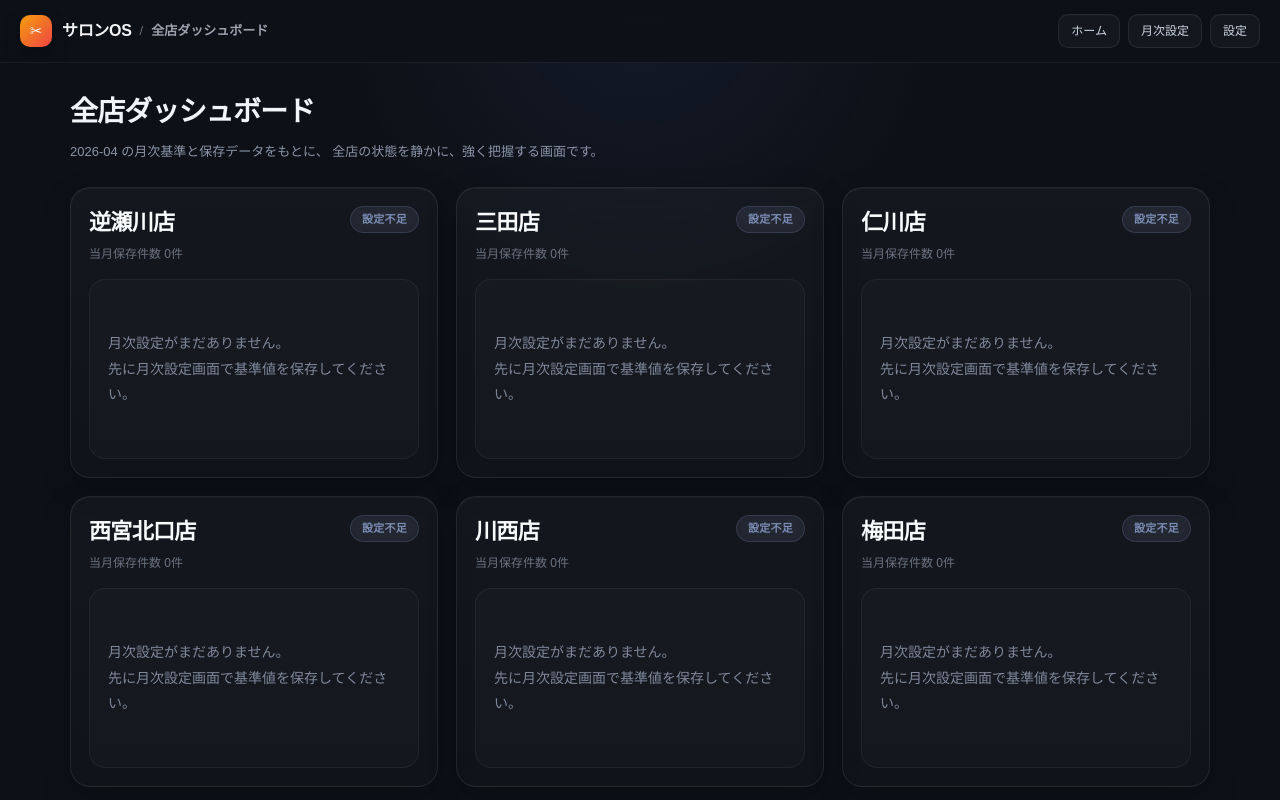
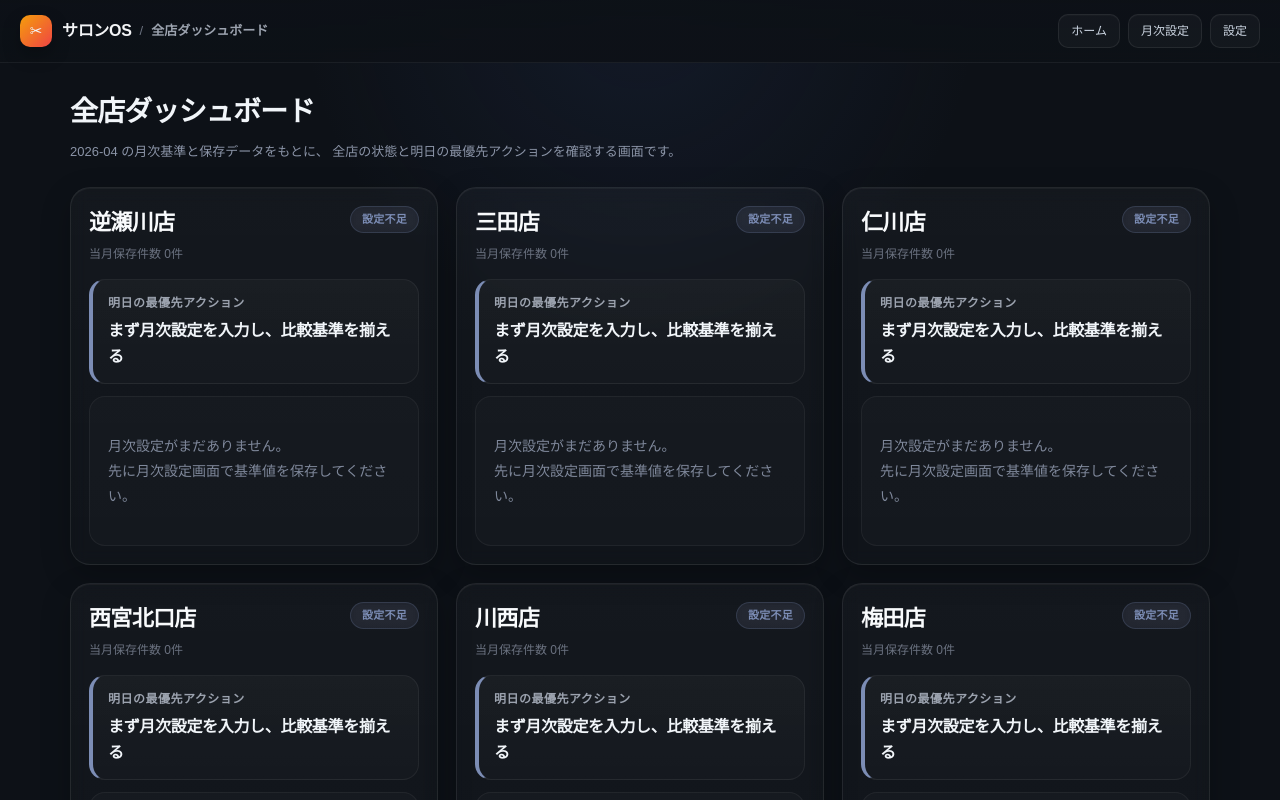
Before and after one commit to koichi050791-afk/salon-app, a Next.js app: page /dashboard in a window 1280 px wide. Shown: the top 800 px of the page. Built offline with nearby package versions, Linux system fonts and the light colour scheme.

Commit message:
add next action guidance to dashboard

```diff
--- a/app/dashboard/page.tsx
+++ b/app/dashboard/page.tsx
@@ -10,6 +10,7 @@ import {
 } from "../../lib/storage/savedDiagnoses";
 import { calcMonthlyStoreMetrics } from "../../lib/logic/monthlyMetrics";
 import { calcStoreRisk } from "../../lib/logic/risk";
+import { getNextAction } from "../../lib/logic/nextAction";
 import type {
   MonthlyConfig,
   MonthlyStoreMetrics,
@@ -29,6 +30,7 @@ type StoreDashboardCard = {
   monthlyMetrics: MonthlyStoreMetrics | null;
   risk: RiskLevel;
   monthSavedCount: number;
+  nextAction: string;
 };
 
 function currentYearMonth() {
@@ -82,6 +84,13 @@ export default function DashboardPage() {
 
       const risk = calcStoreRisk(monthlyMetrics, hasConfig, hasData);
 
+      const nextAction = getNextAction({
+        risk,
+        metrics: monthlyMetrics,
+        hasConfig,
+        hasData,
+      });
+
       return {
         storeId: store.id,
         storeLabel: store.label,
@@ -90,6 +99,7 @@ export default function DashboardPage() {
         monthlyMetrics,
         risk,
         monthSavedCount: monthDiagnoses.length,
+        nextAction,
       };
     });
   }, [yearMonth, refreshKey]);
@@ -151,7 +161,7 @@ export default function DashboardPage() {
             }}
           >
             {yearMonth} の月次基準と保存データをもとに、
-            全店の状態を静かに、強く把握する画面です。
+            全店の状態と明日の最優先アクションを確認する画面です。
           </p>
         </div>
 
@@ -198,10 +208,52 @@ export default function DashboardPage() {
                 <StatusBadge level={card.risk} />
               </div>
 
+              <div
+                style={{
+                  background:
+                    "linear-gradient(180deg, rgba(255,255,255,0.03), rgba(255,255,255,0.015))",
+                  border: "1px solid rgba(255,255,255,0.06)",
+                  borderLeft:
+                    card.risk === "green"
+                      ? "4px solid #10b981"
+                      : card.risk === "yellow"
+                      ? "4px solid #d4a44b"
+                      : card.risk === "red"
+                      ? "4px solid #c97a7a"
+                      : "4px solid #7c8db5",
+                  borderRadius: 16,
+                  padding: "14px 15px",
+                  marginBottom: 12,
+                }}
+              >
+                <div
+                  style={{
+                    fontSize: 12,
+                    color: "#9ca3af",
+                    marginBottom: 6,
+                    letterSpacing: "0.04em",
+                    fontWeight: 600,
+                  }}
+                >
+                  明日の最優先アクション
+                </div>
+                <div
+                  style={{
+                    fontSize: 16,
+                    fontWeight: 800,
+                    color: "#f1f5f9",
+                    lineHeight: 1.6,
+                    letterSpacing: "-0.02em",
+                  }}
+                >
+                  {card.nextAction}
+                </div>
+              </div>
+
               {!card.monthlyConfig ? (
                 <div
                   style={{
-                    minHeight: 180,
+                    minHeight: 150,
                     display: "flex",
                     alignItems: "center",
                     justifyContent: "center",
@@ -222,7 +274,7 @@ export default function DashboardPage() {
               ) : card.monthSavedCount === 0 || !card.monthlyMetrics ? (
                 <div
                   style={{
-                    minHeight: 180,
+                    minHeight: 150,
                     display: "flex",
                     alignItems: "center",
                     justifyContent: "center",
--- /dev/null
+++ b/lib/logic/nextAction.ts
@@ -0,0 +1,57 @@
+import type { MonthlyStoreMetrics, RiskLevel } from "../types/os";
+
+type Params = {
+  risk: RiskLevel;
+  metrics: MonthlyStoreMetrics | null;
+  hasConfig: boolean;
+  hasData: boolean;
+};
+
+export function getNextAction({
+  risk,
+  metrics,
+  hasConfig,
+  hasData,
+}: Params): string {
+  if (!hasConfig || risk === "config_missing") {
+    return "まず月次設定を入力し、比較基準を揃える";
+  }
+
+  if (!hasData || risk === "empty") {
+    return "まず当月データを1件保存し、判断できる状態にする";
+  }
+
+  if (!metrics) {
+    return "まず当月データと月次設定を揃え、判断材料を整える";
+  }
+
+  if (metrics.monthlyProductivity < 800000) {
+    return "客単価と予約構成を見直し、月平均生産性の立て直しを優先する";
+  }
+
+  if (metrics.forecastAchievementRate < 0.88) {
+    return "今月の売上不足対策を優先し、予約回収と単価改善を同時に進める";
+  }
+
+  if (metrics.yoyRate < 0.9) {
+    return "既存客の再来導線を見直し、失客兆候のある顧客層を確認する";
+  }
+
+  if (metrics.monthlyProductivity < 900000) {
+    return "高単価メニュー比率と施術効率を点検し、90万ライン回復を優先する";
+  }
+
+  if (metrics.forecastAchievementRate < 0.95) {
+    return "次回予約と今月残りの売上回収策を先に打つ";
+  }
+
+  if (metrics.yoyRate < 0.97) {
+    return "既存客の再来率とフォロー導線を確認し、前年比の微減を止める";
+  }
+
+  if (metrics.achievementRate < 0.95) {
+    return "経過目標との差分を埋めるため、今週の重点施策を1つに絞る";
+  }
+
+  return "現状維持でよい。基準クリアを崩さないよう保存と点検を継続する";
+}
```
Lines whose indentation alone changed are shown as unchanged.
